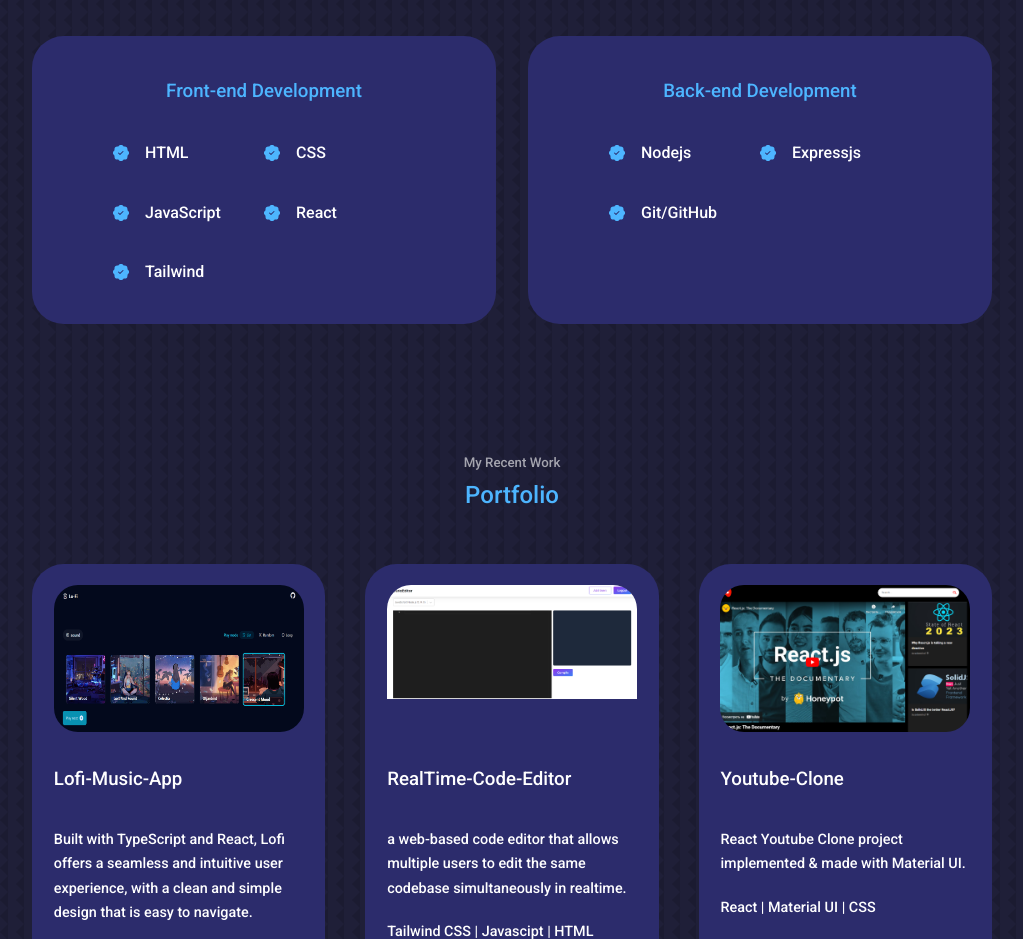
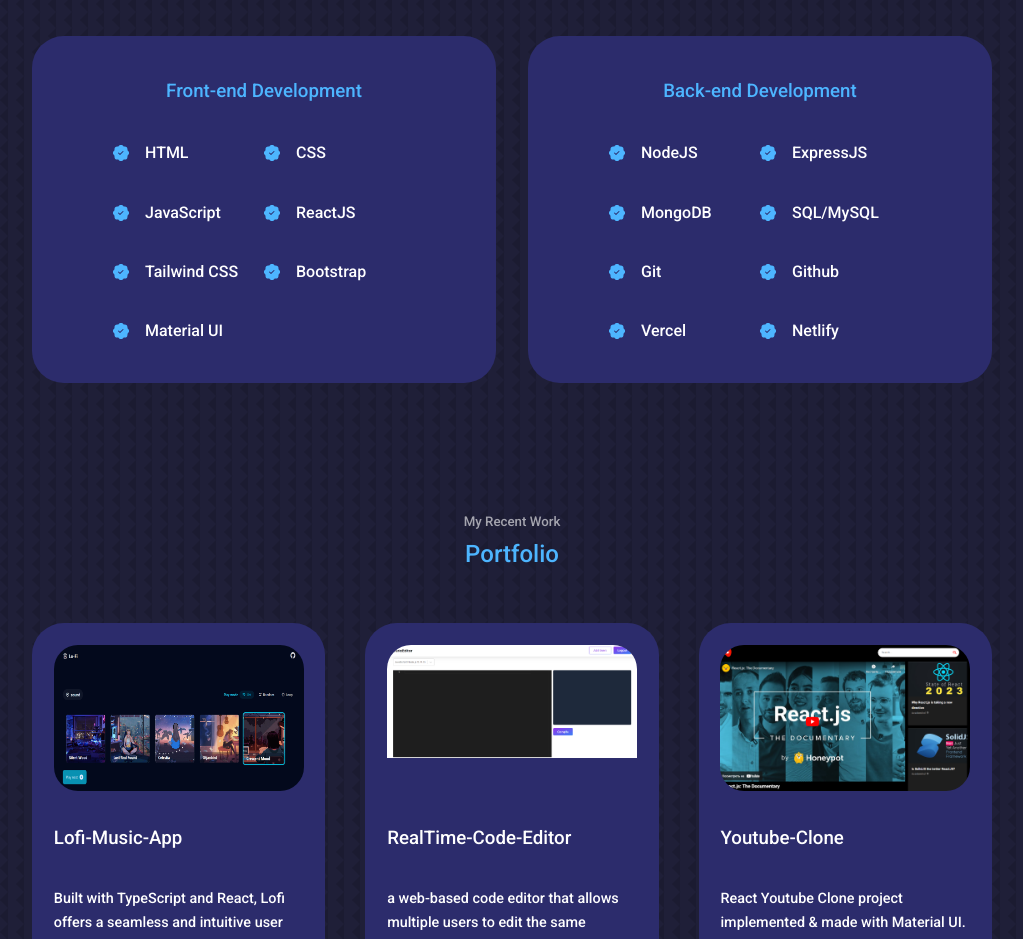
Before and after one commit to hritik-6918/My-Portfolio, a React (Create React App) app: page / in a window 1280 px wide. Shown: the part 1220-2159 px from the top of the page, without its empty margins (128-1151 px from the left). Built offline with nearby package versions, Linux system fonts and the light colour scheme.

Commit message:
Update Experience.jsx

```diff
--- a/src/components/experience/Experience.jsx
+++ b/src/components/experience/Experience.jsx
@@ -25,11 +25,19 @@
             </article>
             <article className="experience__details">
               <BsFillPatchCheckFill className="experience__details-icon" />
-              <h4>React</h4>
+              <h4>ReactJS</h4>
             </article>
             <article className="experience__details">
               <BsFillPatchCheckFill className="experience__details-icon" />
-              <h4>Tailwind</h4>
+              <h4>Tailwind CSS</h4>
+            </article>
+            <article className="experience__details">
+              <BsFillPatchCheckFill className="experience__details-icon" />
+              <h4>Bootstrap</h4>
+            </article>
+            <article className="experience__details">
+              <BsFillPatchCheckFill className="experience__details-icon" />
+              <h4>Material UI</h4>
             </article>
           </div>
         </div>
@@ -38,15 +46,35 @@
           <div className="experience__content">
           <article className="experience__details">
               <BsFillPatchCheckFill className="experience__details-icon" />
-              <h4>Nodejs</h4>
+              <h4>NodeJS</h4>
             </article>
             <article className="experience__details">
               <BsFillPatchCheckFill className="experience__details-icon" />
-              <h4>Expressjs</h4>
+              <h4>ExpressJS</h4>
             </article>
             <article className="experience__details">
               <BsFillPatchCheckFill className="experience__details-icon" />
-              <h4>Git/GitHub</h4>
+              <h4>MongoDB</h4>
+            </article>
+            <article className="experience__details">
+              <BsFillPatchCheckFill className="experience__details-icon" />
+              <h4>SQL/MySQL</h4>
+            </article>
+            <article className="experience__details">
+              <BsFillPatchCheckFill className="experience__details-icon" />
+              <h4>Git</h4>
+                </article>
+              <article className="experience__details">
+              <BsFillPatchCheckFill className="experience__details-icon" />
+              <h4>Github</h4>
+            </article>
+            <article className="experience__details">
+              <BsFillPatchCheckFill className="experience__details-icon" />
+              <h4>Vercel</h4>
+            </article>
+            <article className="experience__details">
+              <BsFillPatchCheckFill className="experience__details-icon" />
+              <h4>Netlify</h4>
             </article>
           </div>
         </div>
```
